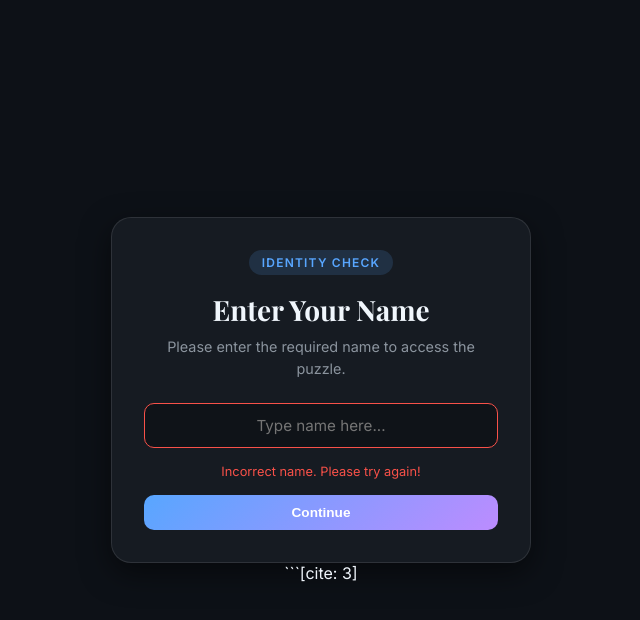
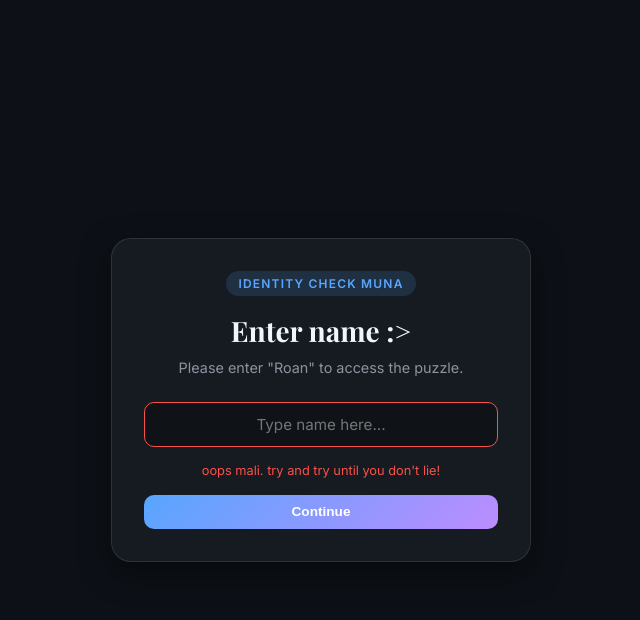
Before and after one commit to RukasuXD/itwsecardmalakiaslukas.github.io, a plain HTML site: page index.html in a window 1280 px wide. Both pictures are taken after a click on the button "Continue". Shown: the whole page, without its empty margins (319-959 px from the left). Drawn offline with nearby package versions, Linux system fonts and the light colour scheme; a web font is replaced by a local one.

Commit message:
Update identity check messages in index.html

````diff
--- a/index.html
+++ b/index.html
@@ -216,9 +216,9 @@
   <main class="container">
     <!-- VERIFY STAGE -->
     <div class="verify-screen active" id="verifyScreen">
-      <span class="badge">Identity Check</span>
-      <h1>Enter Your Name</h1>
-      <p class="desc">Please enter the required name to access the puzzle.</p>
+      <span class="badge">Identity Check muna</span>
+      <h1>Enter name :></h1>
+      <p class="desc">Please enter "Roan" to access the puzzle.</p>
 
       <div class="form-group">
         <input type="text" id="nameInput" class="text-input" placeholder="Type name here..." autocomplete="off" />
@@ -261,7 +261,6 @@
         this.boardEl = document.getElementById(boardId);
         this.movesEl = document.getElementById(movesId);
         this.onSolved = onSolved;
-        // 0 to 8, where 8 is the empty tile
         this.tiles = [0, 1, 2, 3, 4, 5, 6, 7, 8];
         this.moves = 0;
         this.isCompleted = false;
@@ -369,7 +368,7 @@
           puzzleScreen.classList.add('active');
           puzzle.shuffle();
         } else {
-          errorMsg.textContent = 'Incorrect name. Please try again!';
+          errorMsg.textContent = "oops mali. try and try until you don't lie!";
           nameInput.style.borderColor = 'var(--error-color)';
         }
       }
@@ -395,4 +394,3 @@
   </script>
 </body>
 </html>
-```[cite: 3]
````
